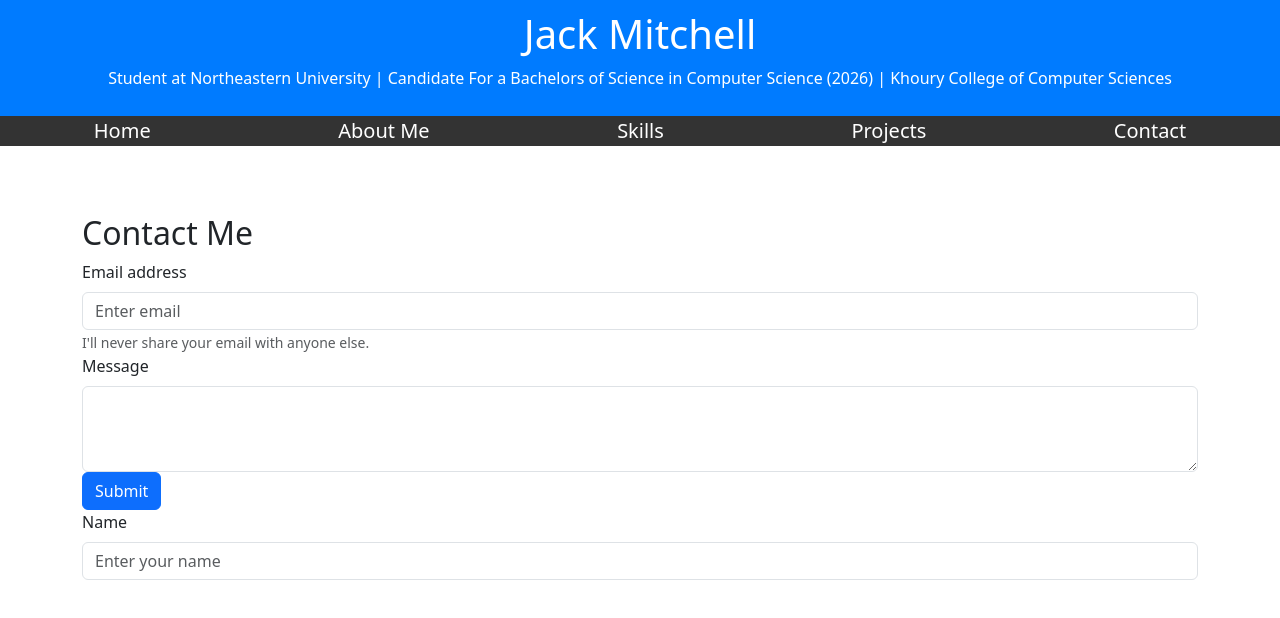
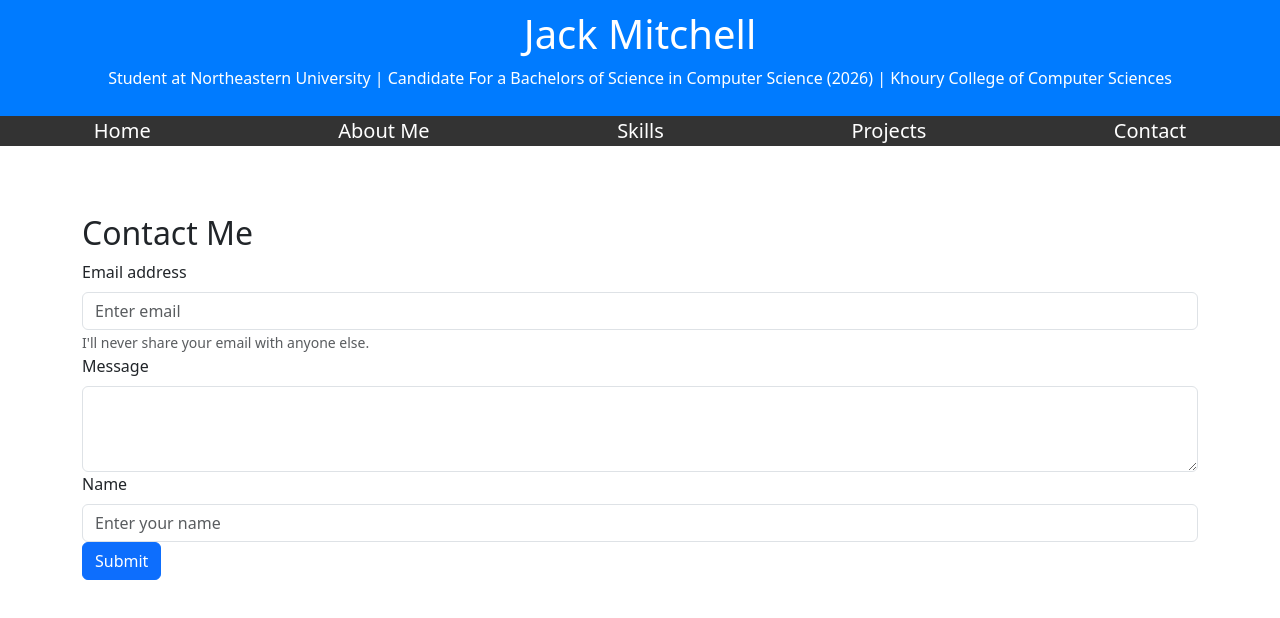
Before and after one commit to jackmitchellNU/Personal-Website, a React (Create React App) app in the folder jack-mitchell-website/: page /contact in a window 1280 px wide. Shown: the top 618 px of the page. Built offline with nearby package versions, Linux system fonts and the light colour scheme.

Commit message:
Rearrange

```diff
--- a/jack-mitchell-website/src/components/Contact.js
+++ b/jack-mitchell-website/src/components/Contact.js
@@ -35,13 +35,14 @@ const ContactPage = () => {
           <Form.Control as="textarea" rows={3} name="message" />
         </Form.Group>
 
+        <Form.Group controlId="formBasicName">
+          <Form.Label>Name</Form.Label>
+          <Form.Control type="text" placeholder="Enter your name" name="from_name" />
+        </Form.Group>
+
         <Button variant="primary" type="submit">
           Submit
         </Button>
-        <Form.Group controlId="formBasicName">
-        <Form.Label>Name</Form.Label>
-        <Form.Control type="text" placeholder="Enter your name" name="from_name" />
-      </Form.Group>
 
       </Form>
     </Container>
```
